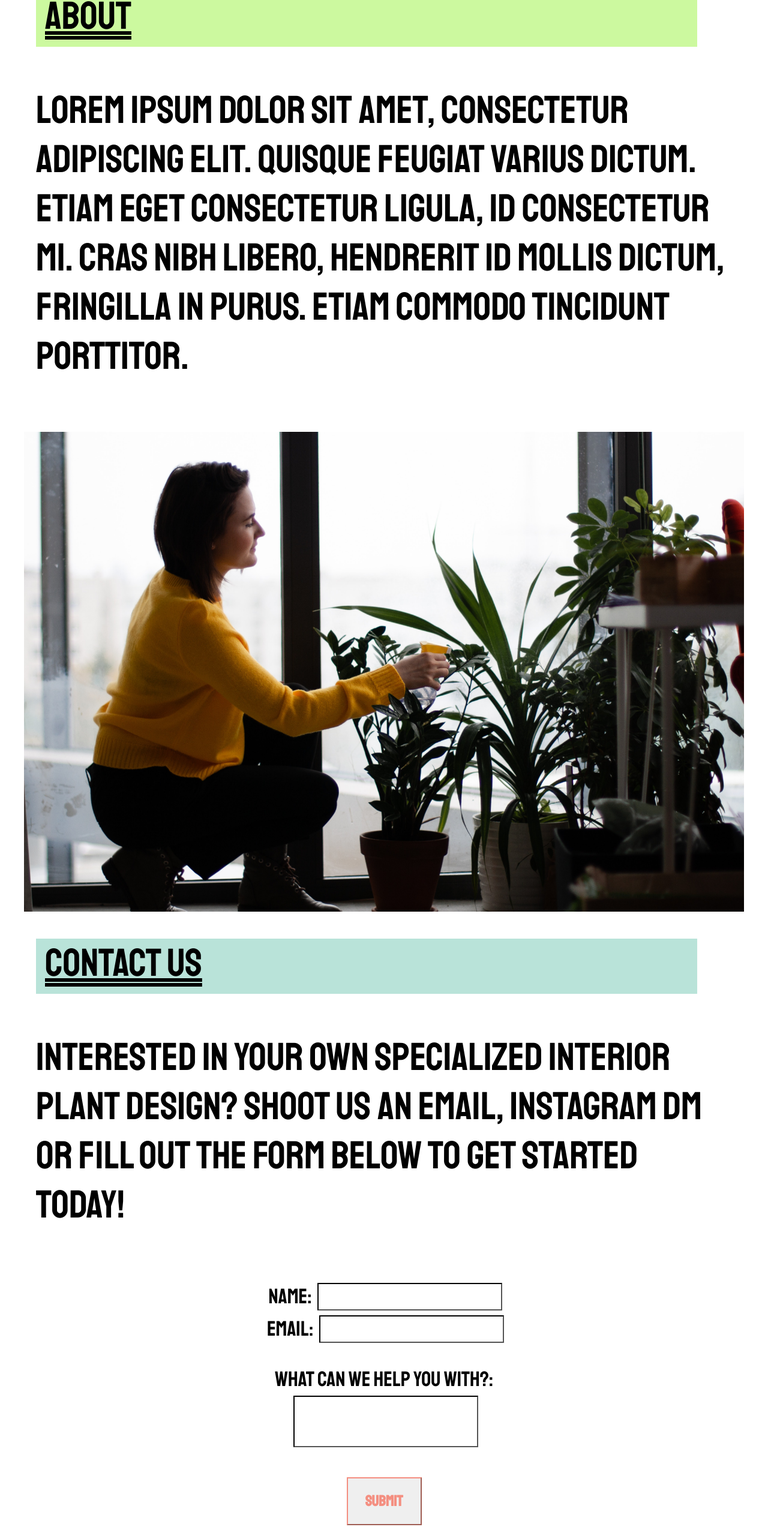
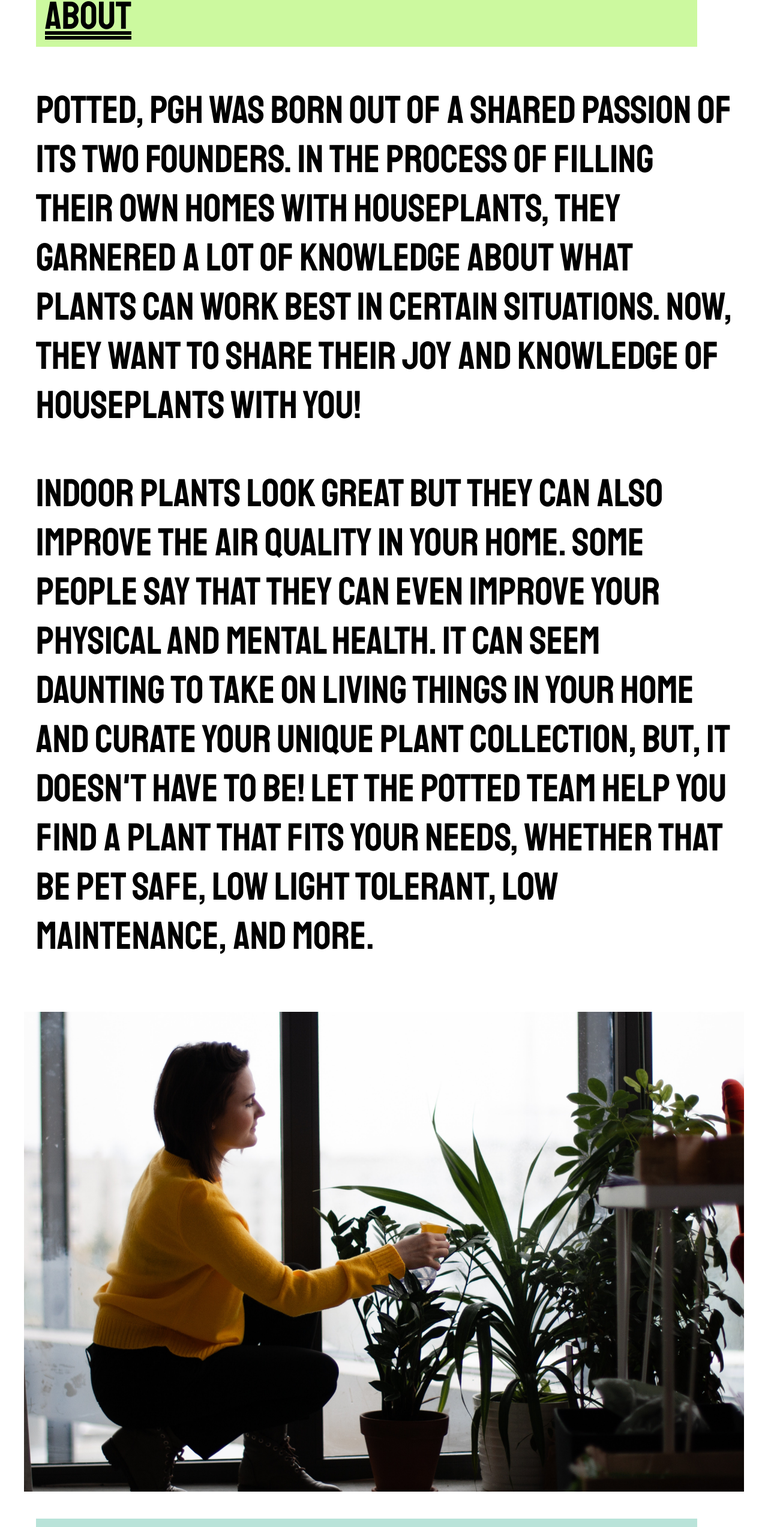
Before and after one commit to sarahpeterson/pottedpgh, a React (Create React App) app in the folder potted/: page / in a window 1280 px wide. Shown: the part 1059-3605 px from the top of the page at 60% size. Built offline with nearby package versions, Linux system fonts and the light colour scheme.

Commit message:
updates about me copy, gif, social links

```diff
--- a/potted/src/App.js
+++ b/potted/src/App.js
@@ -1,11 +1,11 @@
 import React from 'react';
 import './App.css';
 
-// need copy
-// fix txt verify
-// undo menu highlight after scroll
-// add font awesome icons
 // add content for error pages
+// add router for instagram and quiz pages
+// make this page into components
+// gif - fix pot moving
+// fix form
 
 function App() {
   return (
@@ -45,7 +45,8 @@ function App() {
             <div className="about-text-p">
               <p>about</p>
             </div>
-            <p>Lorem ipsum dolor sit amet, consectetur adipiscing elit. Quisque feugiat varius dictum. Etiam eget consectetur ligula, id consectetur mi. Cras nibh libero, hendrerit id mollis dictum, fringilla in purus. Etiam commodo tincidunt porttitor.</p>
+            <p>Potted, PGH was born out of a shared passion of its two founders. In the process of filling their own homes with houseplants, they garnered a lot of knowledge about what plants can work best in certain situations. Now, they want to share their joy and knowledge of houseplants with you!</p>
+            <p>Indoor plants look great but they can also improve the air quality in your home. Some people say that they can even improve your physical and mental health. It can seem daunting to take on living things in your home and curate your unique plant collection, but, it doesn't have to be! Let the Potted team help you find a plant that fits your needs, whether that be pet safe, low light tolerant, low maintenance, and more.</p>
           </div>
           <div className="woman" />
         </div>
@@ -54,26 +55,35 @@ function App() {
             <div className="contact-text-p">
               <p>contact us</p>
             </div>
-            <p>Interested in your own specialized interior plant design? shoot us an email, instagram dm or fill out the  form below to get started today!</p>
+            <p className="interested">Interested in your own specialized interior plant design? shoot us an email, instagram dm or fill out the  form below to get started today!</p>
           </div>
-          <form className="form" id="contact">
+          <form netlify className="form" id="contact" action="/thanks.html">
+            <img src="NewPotGif.gif" alt="houseplant" className="houseplant" />
             <div className="form-div">
               <p className="form-text">
                 Name:
               </p>
-              <input type="text" name="email" />
+              <input className="contact-input" type="text" name="email" />
             </div>
             <div className="form-div">
               <p className="form-text">
                 Email:
               </p>
-              <input type="text" name="email" />
+              <input className="contact-input" type="text" name="email" />
             </div>
             <div className="form-div help">
               <p className="form-text">
                 What Can We Help You With?:
               </p>
-              <input type="text" name="lastname" />
+              <textarea className="contact-input" rows="10" cols="30" />
+            </div>
+            <div className="icons">
+              <a href="mailto: pottedpgh@gmail.com" className="icon">
+                <i className="far fa-envelope fa-3x"></i>
+              </a>
+              <a href="https://www.instagram.com/pottedpgh/" rel="noopener noreferrer" target="_blank" className="icon">
+                <i className="fab fa-instagram fa-3x"></i>
+              </a>
             </div>
             <button className="submit-button" type="submit" form="form1" value="Submit">
               Submit
```
